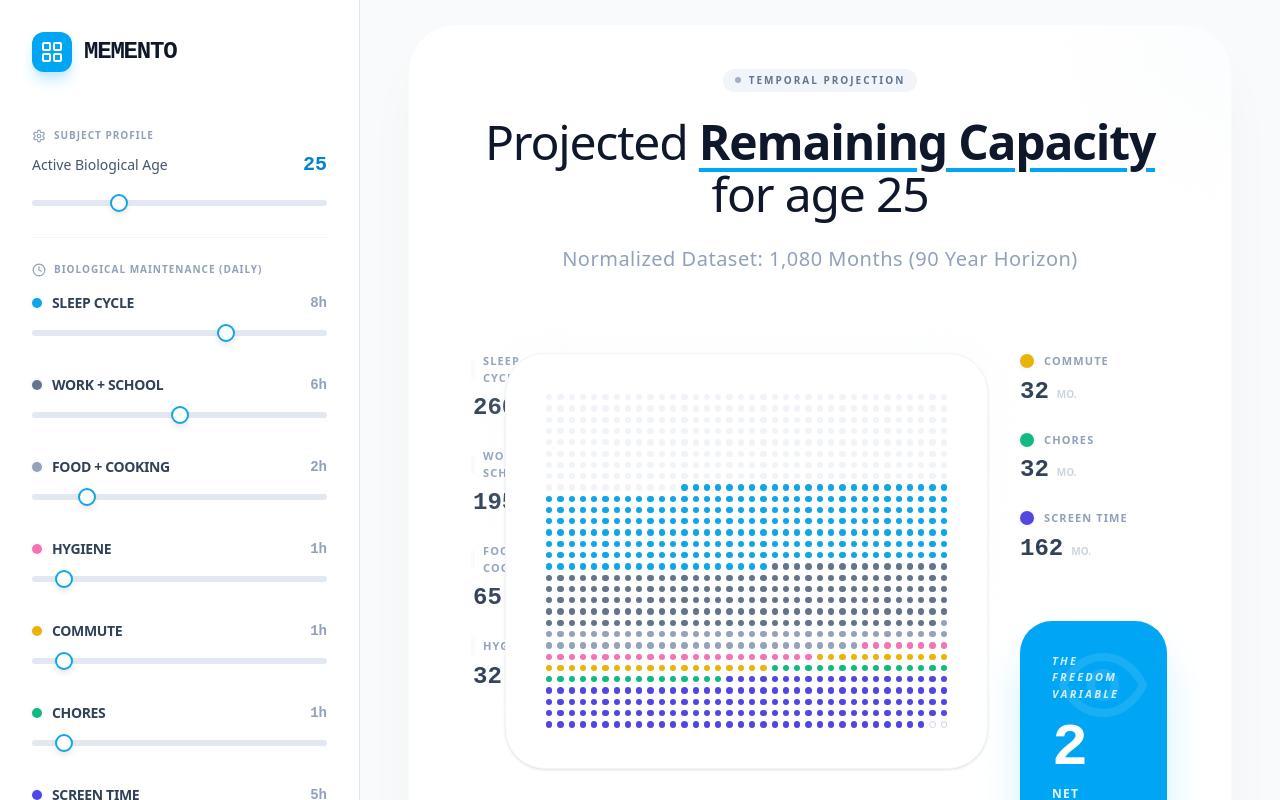
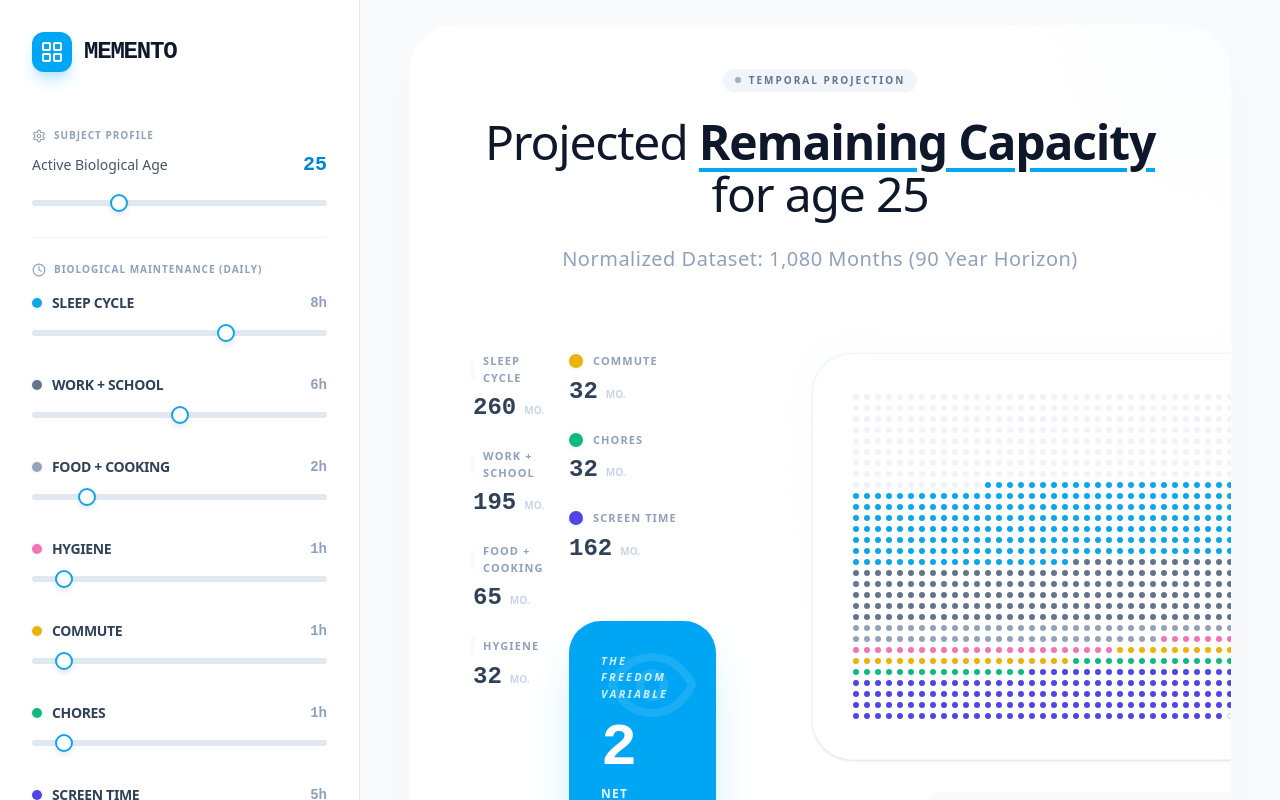
Before and after one commit to nodesagar/memento-life-expectancy, a React (Vite) app: page / in a window 1280 px wide. Shown: the top 800 px of the page. Built offline with nearby package versions, Linux system fonts and the light colour scheme.

Commit message:
style: move grid to right and widen dashboard

```diff
--- a/src/App.jsx
+++ b/src/App.jsx
@@ -208,7 +208,7 @@ export default function App() {
         <main className="flex-1 min-w-0 p-4 sm:p-8 lg:pt-4 lg:pb-12 lg:px-8 xl:pt-6 xl:pb-16 xl:px-12 flex flex-col items-center">
           <div
             ref={chartRef}
-            className="w-full max-w-5xl bg-white rounded-[2rem] sm:rounded-[3rem] p-6 sm:p-12 lg:pt-10 lg:pb-16 lg:px-16 shadow-[0_32px_64px_-16px_rgba(0,0,0,0.05)] border border-slate-50 relative overflow-hidden"
+            className="w-full bg-white rounded-[2rem] sm:rounded-[3rem] p-6 sm:p-12 lg:pt-10 lg:pb-16 lg:px-16 shadow-[0_32px_64px_-16px_rgba(0,0,0,0.05)] border border-slate-50 relative overflow-hidden"
           >
             {/* Background Accent */}
             <div className="absolute top-0 right-0 w-64 h-64 bg-slate-50 rounded-full blur-3xl opacity-50 -translate-y-1/2 translate-x-1/2 pointer-events-none" />
@@ -227,7 +227,7 @@ export default function App() {
             </header>
 
             {/* Matrix Section */}
-            <div className="relative w-full grid grid-cols-1 xl:grid-cols-[1fr_auto_1fr] gap-12 xl:gap-8 items-start">
+            <div className="relative w-full grid grid-cols-1 xl:grid-cols-[auto_auto_1fr] gap-12 xl:gap-24 items-start">
 
               {/* Stats - Left Col */}
               <div className="order-2 xl:order-1 flex flex-col gap-8">
@@ -250,8 +250,8 @@ export default function App() {
                 </div>
               </div>
 
-              {/* Central Grid */}
-              <div className="order-1 xl:order-2 flex flex-col items-center">
+              {/* Central Grid - Now Right-Aligned */}
+              <div className="order-1 xl:order-3 flex flex-col items-center xl:items-end w-full">
                 <div className="relative group">
                   <div className="absolute -inset-1 bg-gradient-to-b from-slate-100 to-transparent rounded-[2.5rem] blur-xl opacity-25" />
                   <div
@@ -307,8 +307,8 @@ export default function App() {
                 </div>
               </div>
 
-              {/* Stats - Right Col */}
-              <div className="order-3 flex flex-col gap-10">
+              {/* Stats - Right Col - Now Center-Aligned */}
+              <div className="order-3 xl:order-2 flex flex-col gap-10">
                 <div className="grid grid-cols-2 xl:grid-cols-1 gap-6">
                   {stats.slice(5, 8).map((seg) => {
                     return (
```
